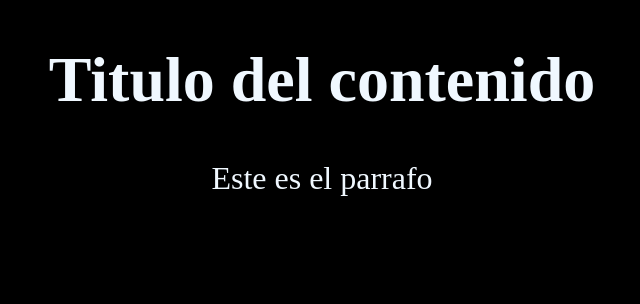
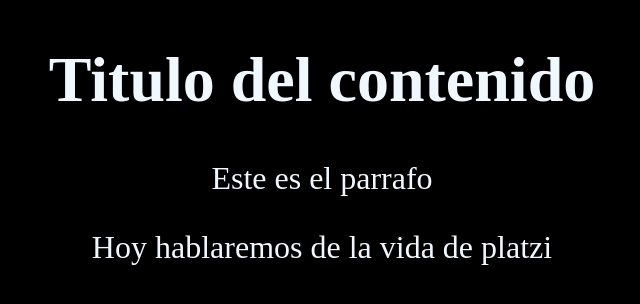
Before and after one commit to narvaezcarlos/hyperblog, a plain HTML site: page index.html in a window 1280 px wide. Shown: the whole page, without its empty margins (318-958 px from the left). Drawn offline with Linux system fonts and the light colour scheme.

Commit message:
cambio de vida

```diff
--- a/index.html
+++ b/index.html
@@ -10,5 +10,6 @@
 <body>
   <h1>Titulo del contenido</h1>
   <p>Este es el parrafo</p>
+  <p>Hoy hablaremos de la vida de platzi</p>
 </body>
 </html>
```
